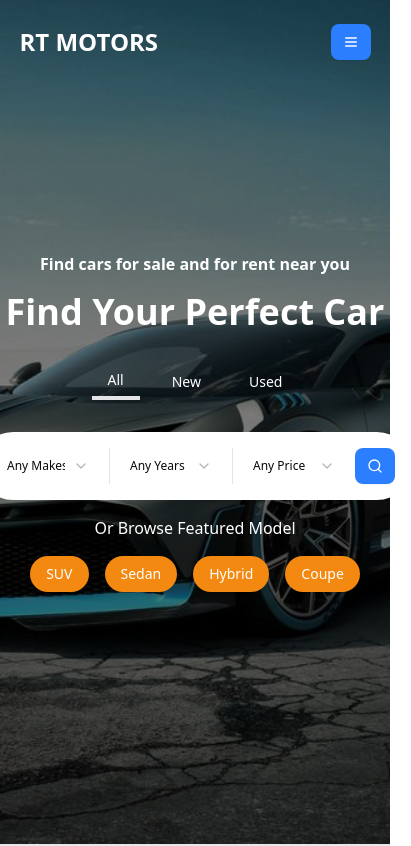
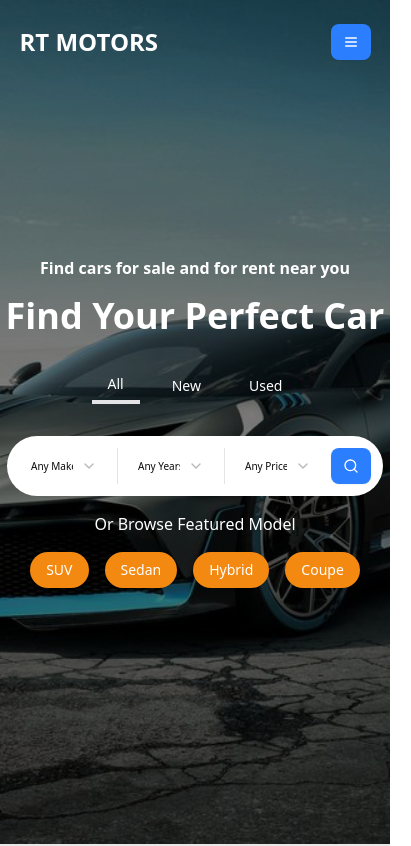
Before and after one commit to biohazardcoder/rtmotors, a React (Vite) app in the folder client/: page / in a window 390 px wide. Shown: the top 846 px of the page, 411 px wide, since content can reach past the window. Built offline with nearby package versions, Linux system fonts and the light colour scheme.

Commit message:
fixed mobile style problems

```diff
--- a/client/src/components/shared/main.tsx
+++ b/client/src/components/shared/main.tsx
@@ -39,9 +39,9 @@
                                     Used
                             </Button>
                     </div>
-                    <div className="flex items-center gap-2 md:gap-4 p-4 mt-4 z-20 rounded-full bg-white">
+                    <div className="flex items-center gap-2 md:gap-4 p-3 mt-4 z-20 rounded-full bg-white">
                             <Select value={brand} onValueChange={setBrand}>
-                                    <SelectTrigger className="w-[106px] md:w-[180px] text-xs md:text-lg">
+                                    <SelectTrigger className="w-[90px] md:w-[180px] text-[10px] md:text-lg">
                                             <SelectValue placeholder="Any Makes" />
                                     </SelectTrigger>
                                     <SelectContent>
@@ -58,7 +58,7 @@
                             </Select>
                             <Separator orientation="vertical" />
                             <Select value={year === "any" ? "any" : String(year)} onValueChange={val => setYear(val === "any" ? "any" : Number(val))}>
-                                    <SelectTrigger className="w-[106px] md:w-[180px] text-xs md:text-lg">
+                                    <SelectTrigger className="w-[90px] md:w-[180px] text-[10px] md:text-lg">
                                             <SelectValue placeholder="Any Years" />
                                     </SelectTrigger>
                                     <SelectContent>
@@ -73,7 +73,7 @@
                             </Select>
                             <Separator orientation="vertical" />
                             <Select value={price === "any" ? "any" : String(price)} onValueChange={val => setPrice(val === "any" ? "any" : Number(val))}>
-                                    <SelectTrigger className="w-[106px] md:w-[180px] text-xs md:text-lg">
+                                    <SelectTrigger className="w-[90px] md:w-[180px] text-[10px] md:text-lg">
                                             <SelectValue placeholder="Any Price" />
                                     </SelectTrigger>
                                     <SelectContent>
```
